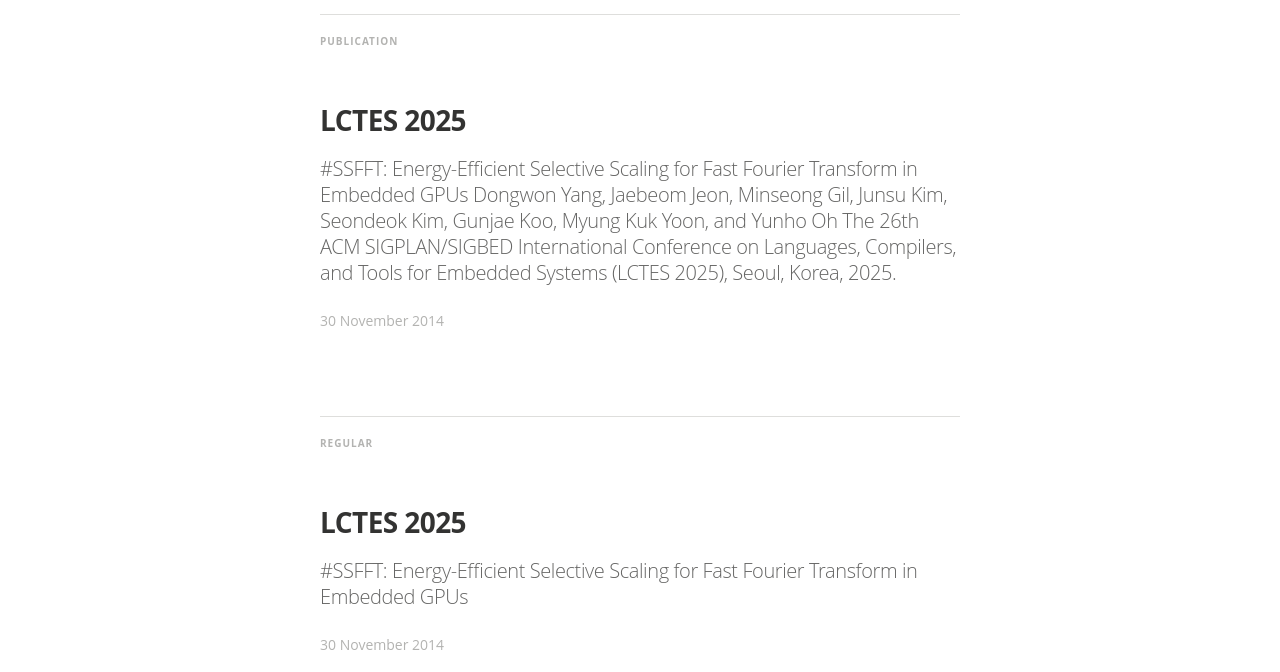
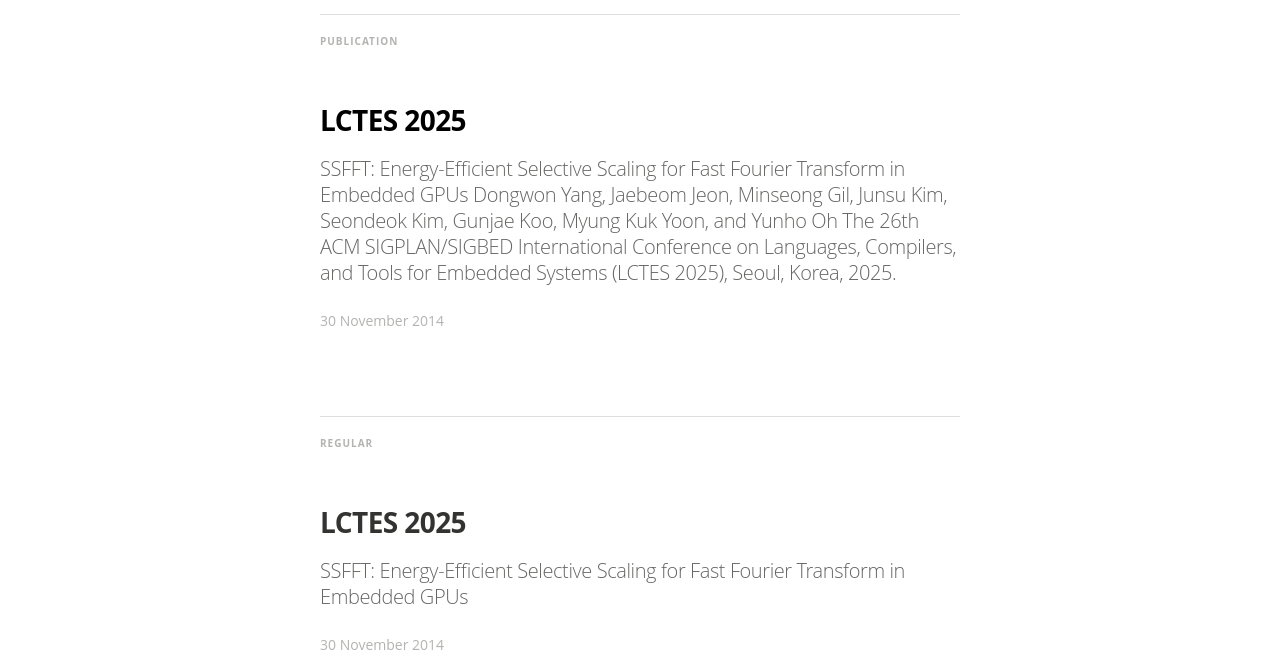
Before and after one commit to yang2919/yang2919.github.io, a Jekyll site: the page built from index.html, in a window 1280 px wide. Shown: the part 697-1369 px from the top of the page. Built offline with Jekyll 4.4.1, drawn with Linux system fonts in a browser that asks for light colours; nearby versions of some CDN libraries; some web fonts are replaced; the list of posts is cut into pages by our own code.

Commit message:
update contents

```diff
--- a/_config.yml
+++ b/_config.yml
@@ -50,7 +50,7 @@
 
   - icon:	github
     url:	https://github.com/yang2919
-    desc:	Fork me on github
+    desc:
     share_url:
     share_title:
     share_link:
--- a/_posts/2014-11-30-mediator_features.markdown
+++ b/_posts/2014-11-30-mediator_features.markdown
@@ -8,8 +8,8 @@
 image2: /assets/article_images/2014-11-30-mediator_features/night-track-mobile.JPG
 ---
 
-#SSFFT: Energy-Efficient Selective Scaling for Fast Fourier Transform in Embedded GPUs
+# SSFFT: Energy-Efficient Selective Scaling for Fast Fourier Transform in Embedded GPUs
 
-**Dongwon Yang**, Jaebeom Jeon, Minseong Gil, Junsu Kim, Seondeok Kim, Gunjae Koo, Myung Kuk Yoon, and Yunho Oh
+__Dongwon Yang__, Jaebeom Jeon, Minseong Gil, Junsu Kim, Seondeok Kim, Gunjae Koo, Myung Kuk Yoon, and Yunho Oh
 
 The 26th ACM SIGPLAN/SIGBED International Conference on Languages, Compilers, and Tools for Embedded Systems (LCTES 2025), Seoul, Korea, 2025.
--- a/index.html
+++ b/index.html
@@ -39,7 +39,7 @@
         <article class="post" itemscope itemtype="http://schema.org/BlogPosting" role="article">
           <div class="article-item">
             <header class="post-header">
-              <h2 class="post-title" itemprop="name"><a href="{{ post.url | prepend: site.baseurl }}" itemprop="url">{{ post.title }}</a></h2>
+              <h2 class="post-title" itemprop="name">{{ post.title }}</a></h2>
             </header>
             <section class="post-excerpt" itemprop="description">
               <p>{{ post.content | strip_html | truncatewords: 50 }}</p>
```
